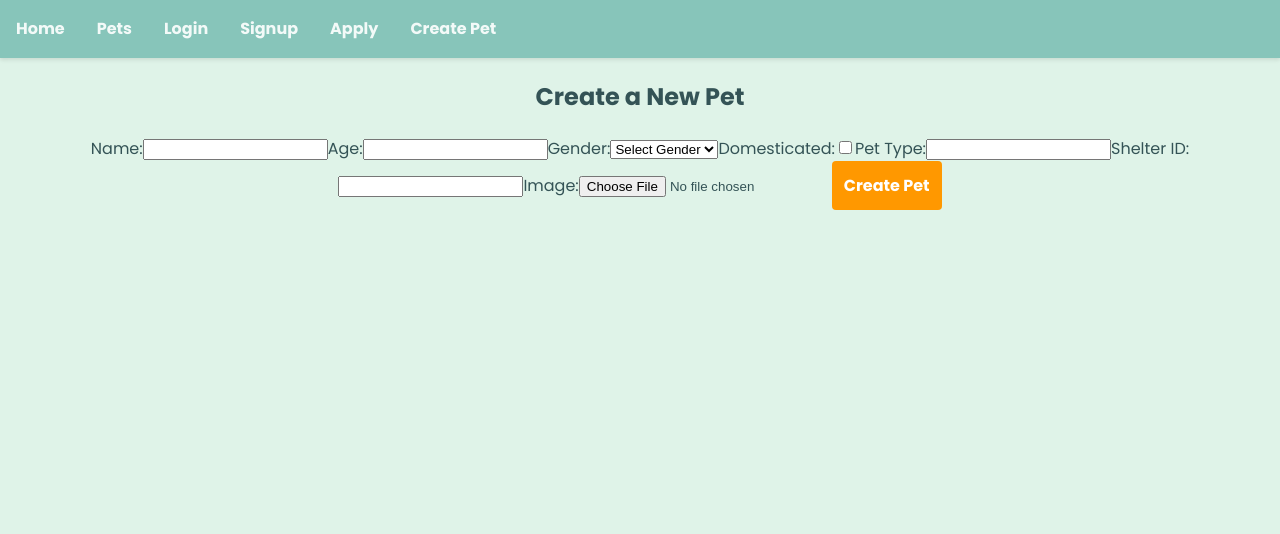
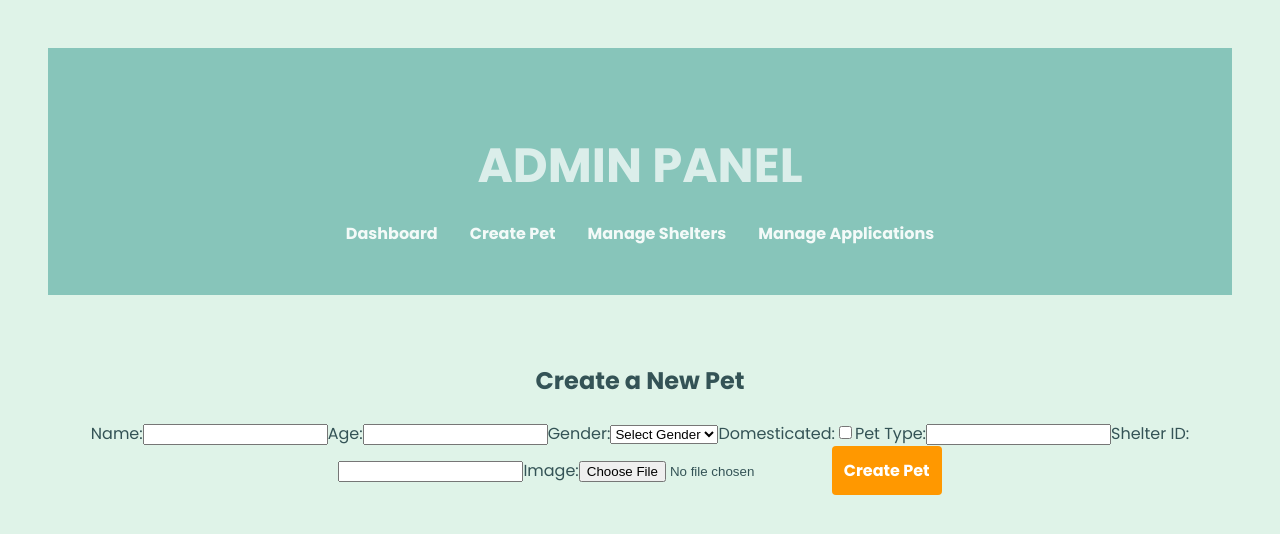
Before and after one commit to chantal-delcarmen/adoptify-pet-finder, a React (Create React App) app in the folder frontend/: page /create-pet in a window 1280 px wide. Shown: the top 534 px of the page. Built offline with nearby package versions, Linux system fonts and the light colour scheme; no server answers; sample sign-in values are in the browser's storage.

Commit message:
Refactor Navbar and AdminDashboard to use AdminPanel component; remove conditional Create Pet link for admins

```diff
--- /dev/null
+++ b/frontend/src/components/AdminPanel.js
@@ -0,0 +1,20 @@
+import React from 'react';
+import { Link } from 'react-router-dom';
+
+function AdminPanel() {
+  return (
+    <div className="content"> {/* Reuse the global content class */}
+      <header className="hero admin-hero"> {/* Add a unique class for admin styling */}
+        <h1>Admin Panel</h1>
+        <nav className="admin-navbar__auth"> {/* Admin-specific navbar */}
+          <Link to="/admin-dashboard">Dashboard</Link>
+          <Link to="/create-pet">Create Pet</Link>
+          <Link to="/admin/shelters">Manage Shelters</Link>
+          <Link to="/admin/applications">Manage Applications</Link>
+        </nav>
+      </header>
+    </div>
+  );
+}
+
+export default AdminPanel;
--- a/frontend/src/components/Navbar.js
+++ b/frontend/src/components/Navbar.js
@@ -12,11 +12,6 @@ function Navbar() {
                 <Link to="/login">Login</Link>
                 <Link to="/signup">Signup</Link>
                 <Link to="/apply">Apply</Link>
-
-                {/* Conditionally render the Create Pet link for admins */}
-                {userRole === 'admin' && (
-                    <Link to="/create-pet">Create Pet</Link>
-                )}
             </div>
         </nav>
     );
--- a/frontend/src/pages/AdminDashboard.js
+++ b/frontend/src/pages/AdminDashboard.js
@@ -1,6 +1,6 @@
 import React, { useEffect } from 'react';
 import { Link, useNavigate } from 'react-router-dom';
-import AdminLayout from '../components/AdminLayout';
+import AdminPanel from '../components/AdminPanel';
 
 function AdminDashboard() {
   const navigate = useNavigate();
@@ -13,7 +13,8 @@ function AdminDashboard() {
   }, [navigate]);
 
   return (
-    <AdminLayout>
+    <div className="admin-dashboard-page">
+      <AdminPanel /> {/* Include the AdminPanel for the navbar and header */}
       <div className="card admin-dashboard">
         <h2>Welcome, Admin!</h2>
         <p>Here are your management options:</p>
@@ -32,7 +33,7 @@ function AdminDashboard() {
           </li>
         </ul>
       </div>
-    </AdminLayout>
+    </div>
   );
 }
 
--- a/frontend/src/pages/CreatePet.js
+++ b/frontend/src/pages/CreatePet.js
@@ -1,6 +1,6 @@
 import React, { useState, useEffect } from 'react';
 import { useNavigate } from 'react-router-dom';
-import Navbar from '../components/Navbar';
+import AdminPanel from '../components/AdminPanel';
 
 function CreatePet() {
   const [formData, setFormData] = useState({
@@ -71,7 +71,7 @@ function CreatePet() {
 
   return (
     <div className="create-pet-page">
-      <Navbar />
+      <AdminPanel />
       <h2>Create a New Pet</h2>
       {error && <p className="error-message">{error}</p>}
       {success && <p className="success-message">{success}</p>}
```
